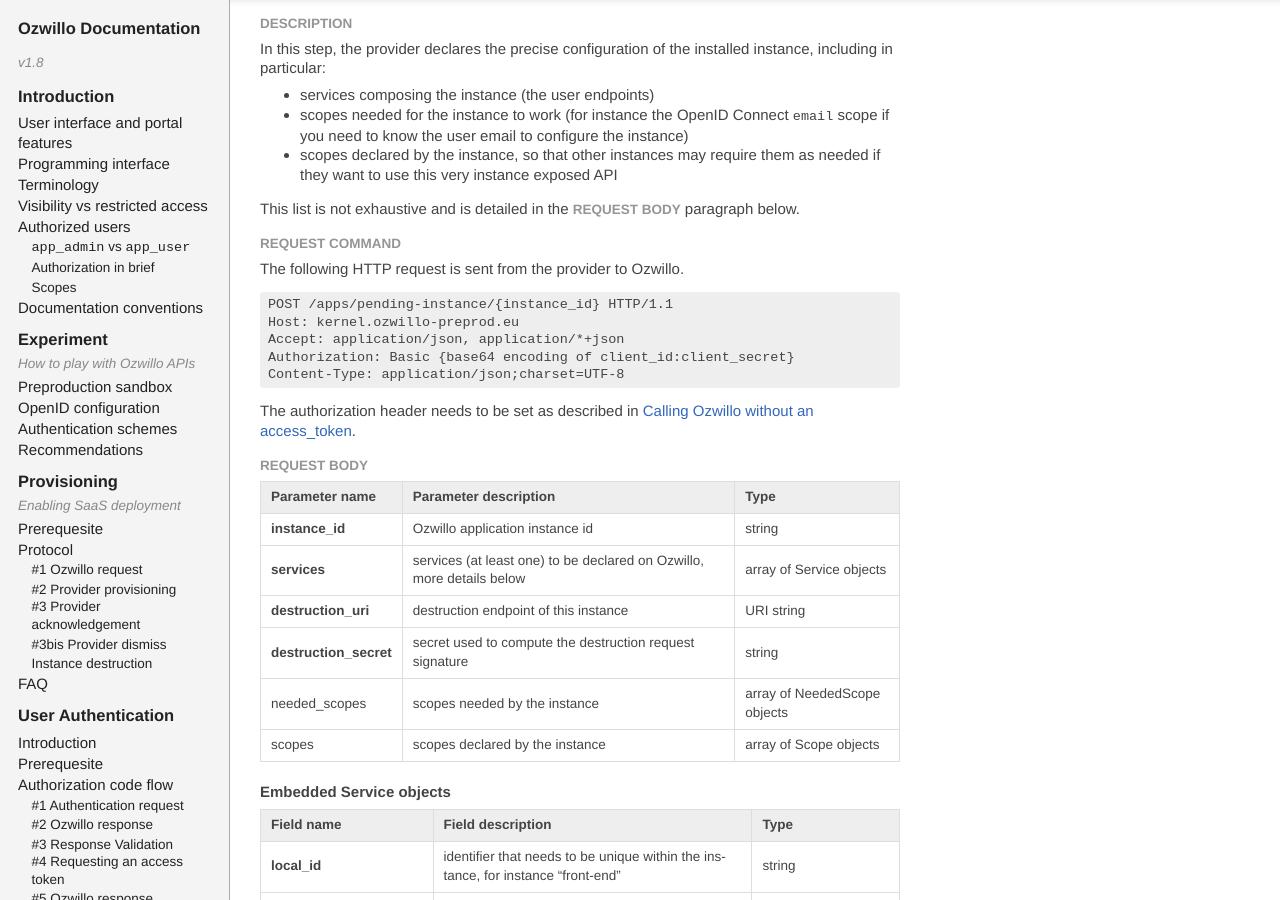
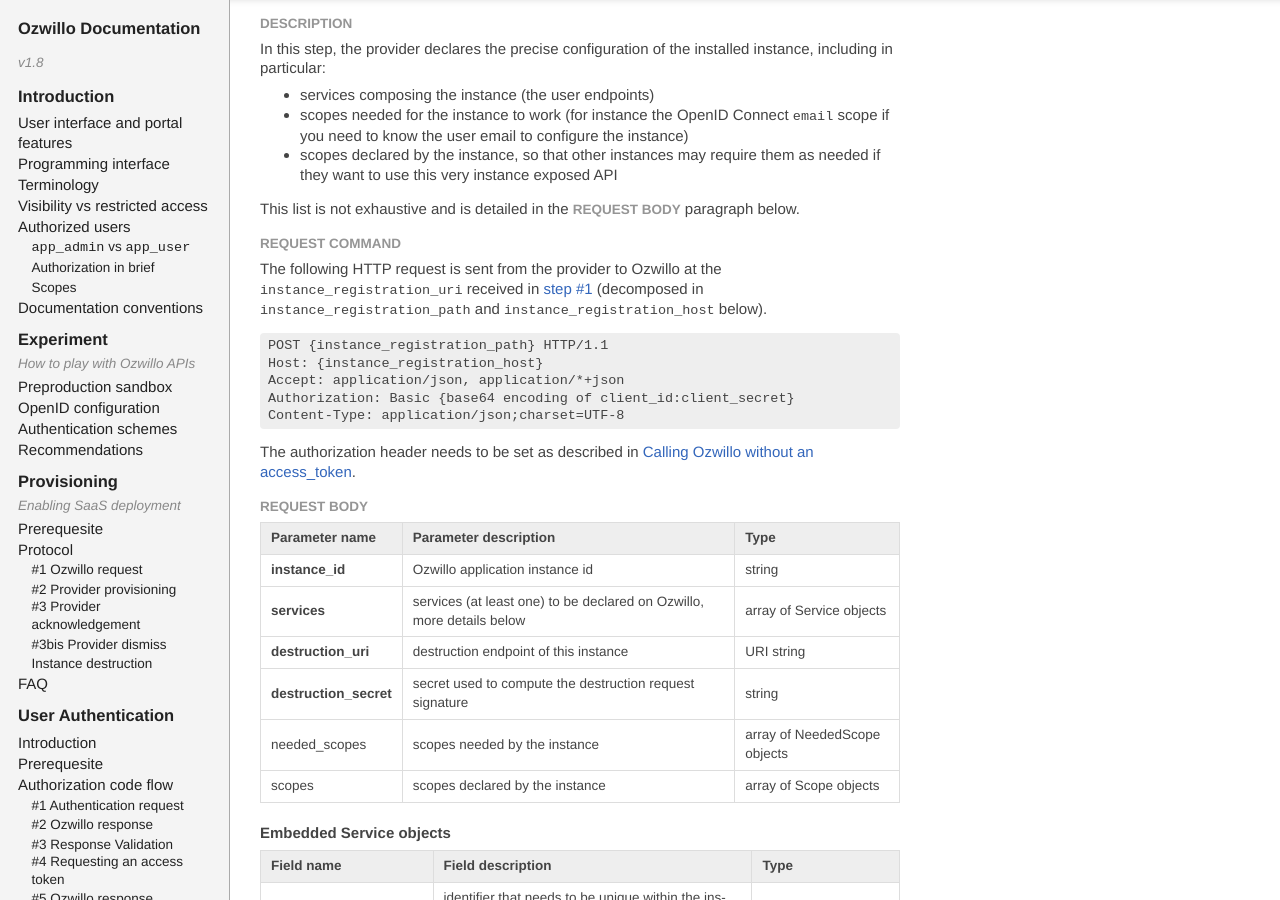
Before and after one commit to ozwillo/ozwillo-doc, a Jekyll site: the page built from index.html, in a window 1280 px wide and 900 px high, scrolled down 11649 px. Built offline with Jekyll 4.4.1, drawn with Linux system fonts in a browser that asks for light colours.

Commit message:
describe the HTTP request of step 3 of provisioning with instance_registration_uri rather than a potential value of it

```diff
--- a/_includes/3-provisioning.md
+++ b/_includes/3-provisioning.md
@@ -182,11 +182,11 @@
 
 ##### Request command
 
-The following HTTP request is sent from the provider to Ozwillo.
+The following HTTP request is sent from the provider to Ozwillo at the `instance_registration_uri` received in [step #1](#s3-1-ozwillo-request) (decomposed in `instance_registration_path` and `instance_registration_host` below).
 
 <pre>
-POST /apps/pending-instance/{instance_id} HTTP/1.1
-Host: kernel.ozwillo-preprod.eu
+POST {instance_registration_path} HTTP/1.1
+Host: {instance_registration_host}
 Accept: application/json, application/*+json
 Authorization: Basic {base64 encoding of client_id:client_secret}
 Content-Type: application/json;charset=UTF-8
```
